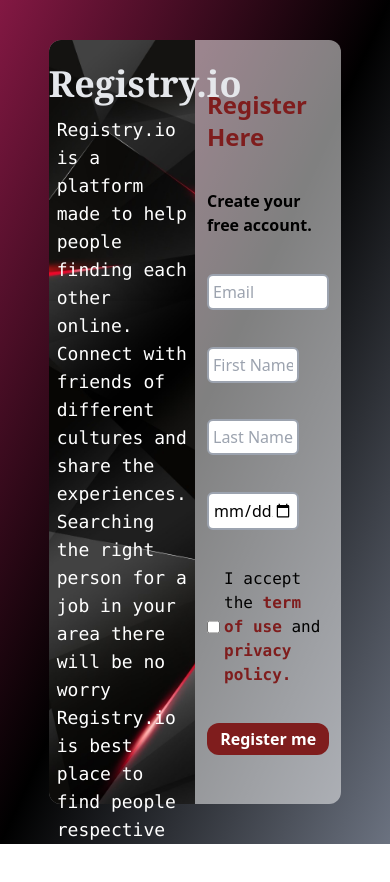
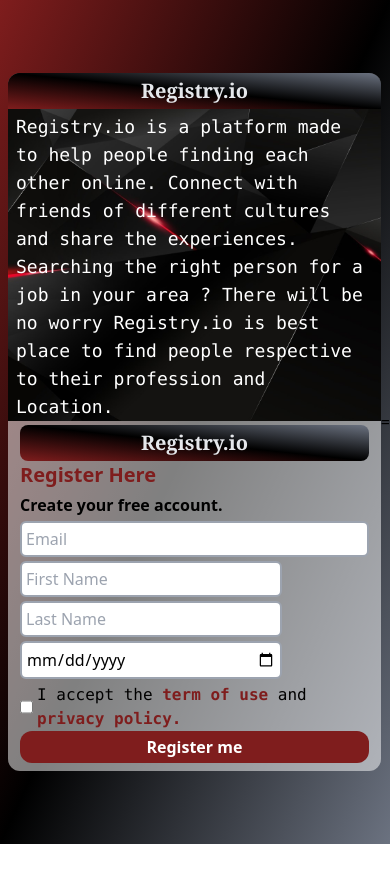
Before and after one commit to soft-engg/registry.net, a React (Create React App) app: page / in a window 390 px wide. Shown: the top 882 px of the page. After the commit the page ends 844 px from the top, so only its background shows below. Built offline with nearby package versions, Linux system fonts and the light colour scheme.

Commit message:
made the registration page responsive

```diff
--- a/src/App.js
+++ b/src/App.js
@@ -1,5 +1,4 @@
 
-import Login from './components/login';
 import Register from './components/register';
 function App() {
   return <Register></Register>
--- a/src/components/login.jsx
+++ b/src/components/login.jsx
@@ -1,129 +1,9 @@
 import React from "react";
 export default function Login(){
-    return <section class="h-screen">
-  <div class="px-6 h-full text-gray-800">
-    <div
-      class="flex xl:justify-center lg:justify-between justify-center items-center flex-wrap h-full g-6"
-    >
-      <div
-        class="grow-0 shrink-1 md:shrink-0 basis-auto xl:w-6/12 lg:w-6/12 md:w-9/12 mb-12 md:mb-0"
-      >
-        <img
-          src="https://mdbcdn.b-cdn.net/img/Photos/new-templates/bootstrap-login-form/draw2.webp"
-          class="w-full"
-          alt="Sample image"
-        />
-      </div>
-      <div class="xl:ml-20 xl:w-5/12 lg:w-5/12 md:w-8/12 mb-12 md:mb-0">
-        <form>
-          <div class="flex flex-row items-center justify-center lg:justify-start">
-            <p class="text-lg mb-0 mr-4">Sign in with</p>
-            <button
-              type="button"
-              data-mdb-ripple="true"
-              data-mdb-ripple-color="light"
-              class="inline-block p-3 bg-blue-600 text-white font-medium text-xs leading-tight uppercase rounded-full shadow-md hover:bg-blue-700 hover:shadow-lg focus:bg-blue-700 focus:shadow-lg focus:outline-none focus:ring-0 active:bg-blue-800 active:shadow-lg transition duration-150 ease-in-out mx-1"
-            >
-             {/* <!-- Facebook --> */}
-            <svg xmlns="http://www.w3.org/2000/svg" viewBox="0 0 320 512" class="w-4 h-4">
-                <path
-                  fill="currentColor"
-                  d="M279.14 288l14.22-92.66h-88.91v-60.13c0-25.35 12.42-50.06 52.24-50.06h40.42V6.26S260.43 0 225.36 0c-73.22 0-121.08 44.38-121.08 124.72v70.62H22.89V288h81.39v224h100.17V288z"
-                />
-              </svg>
-            </button>
+    return <body class="h-screen overflow-hidden flex items-center justify-center">
 
-            <button
-              type="button"
-              data-mdb-ripple="true"
-              data-mdb-ripple-color="light"
-              class="inline-block p-3 bg-blue-600 text-white font-medium text-xs leading-tight uppercase rounded-full shadow-md hover:bg-blue-700 hover:shadow-lg focus:bg-blue-700 focus:shadow-lg focus:outline-none focus:ring-0 active:bg-blue-800 active:shadow-lg transition duration-150 ease-in-out mx-1"
-            >
-              {/* <!-- Twitter --> */}
-              <svg xmlns="http://www.w3.org/2000/svg" viewBox="0 0 512 512" class="w-4 h-4">
 
-                <path
-                  fill="currentColor"
-                  d="M459.37 151.716c.325 4.548.325 9.097.325 13.645 0 138.72-105.583 298.558-298.558 298.558-59.452 0-114.68-17.219-161.137-47.106 8.447.974 16.568 1.299 25.34 1.299 49.055 0 94.213-16.568 130.274-44.832-46.132-.975-84.792-31.188-98.112-72.772 6.498.974 12.995 1.624 19.818 1.624 9.421 0 18.843-1.3 27.614-3.573-48.081-9.747-84.143-51.98-84.143-102.985v-1.299c13.969 7.797 30.214 12.67 47.431 13.319-28.264-18.843-46.781-51.005-46.781-87.391 0-19.492 5.197-37.36 14.294-52.954 51.655 63.675 129.3 105.258 216.365 109.807-1.624-7.797-2.599-15.918-2.599-24.04 0-57.828 46.782-104.934 104.934-104.934 30.213 0 57.502 12.67 76.67 33.137 23.715-4.548 46.456-13.32 66.599-25.34-7.798 24.366-24.366 44.833-46.132 57.827 21.117-2.273 41.584-8.122 60.426-16.243-14.292 20.791-32.161 39.308-52.628 54.253z"
-                />
-              </svg>
-            </button>
 
-            <button
-              type="button"
-              data-mdb-ripple="true"
-              data-mdb-ripple-color="light"
-              class="inline-block p-3 bg-blue-600 text-white font-medium text-xs leading-tight uppercase rounded-full shadow-md hover:bg-blue-700 hover:shadow-lg focus:bg-blue-700 focus:shadow-lg focus:outline-none focus:ring-0 active:bg-blue-800 active:shadow-lg transition duration-150 ease-in-out mx-1"
-            >
-              {/*<!-- Linkedin -->*/}
-              <svg xmlns="http://www.w3.org/2000/svg" viewBox="0 0 448 512" class="w-4 h-4">
-                <path
-                  fill="currentColor"
-                  d="M100.28 448H7.4V148.9h92.88zM53.79 108.1C24.09 108.1 0 83.5 0 53.8a53.79 53.79 0 0 1 107.58 0c0 29.7-24.1 54.3-53.79 54.3zM447.9 448h-92.68V302.4c0-34.7-.7-79.2-48.29-79.2-48.29 0-55.69 37.7-55.69 76.7V448h-92.78V148.9h89.08v40.8h1.3c12.4-23.5 42.69-48.3 87.88-48.3 94 0 111.28 61.9 111.28 142.3V448z"
-                />
-              </svg>
-            </button>
-          </div>
 
-          <div
-            class="flex items-center my-4 before:flex-1 before:border-t before:border-gray-300 before:mt-0.5 after:flex-1 after:border-t after:border-gray-300 after:mt-0.5"
-          >
-            <p class="text-center font-semibold mx-4 mb-0">Or</p>
-          </div>
-
-          {/*<!-- Email input -->*/}
-          <div class="mb-6">
-            <input
-              type="text"
-              class="form-control block w-full px-4 py-2 text-xl font-normal text-gray-700 bg-white bg-clip-padding border border-solid border-gray-300 rounded transition ease-in-out m-0 focus:text-gray-700 focus:bg-white focus:border-blue-600 focus:outline-none"
-              id="exampleFormControlInput2"
-              placeholder="Email address"
-            />
-          </div>
-
-           {/*<!-- Password input -->*/}
-          <div class="mb-6">
-            <input
-              type="password"
-              class="form-control block w-full px-4 py-2 text-xl font-normal text-gray-700 bg-white bg-clip-padding border border-solid border-gray-300 rounded transition ease-in-out m-0 focus:text-gray-700 focus:bg-white focus:border-blue-600 focus:outline-none"
-              id="exampleFormControlInput2"
-              placeholder="Password"
-            />
-          </div>
-
-          <div class="flex justify-between items-center mb-6">
-            <div class="form-group form-check">
-              <input
-                type="checkbox"
-                class="form-check-input appearance-none h-4 w-4 border border-gray-300 rounded-sm bg-white checked:bg-blue-600 checked:border-blue-600 focus:outline-none transition duration-200 mt-1 align-top bg-no-repeat bg-center bg-contain float-left mr-2 cursor-pointer"
-                id="exampleCheck2"
-              />
-              <label class="form-check-label inline-block text-gray-800" for="exampleCheck2"
-                >Remember me</label
-              >
-            </div>
-            <a href="#!" class="text-gray-800">Forgot password?</a>
-          </div>
-
-          <div class="text-center lg:text-left">
-            <button
-              type="button"
-              class="inline-block px-7 py-3 bg-blue-600 text-white font-medium text-sm leading-snug uppercase rounded shadow-md hover:bg-blue-700 hover:shadow-lg focus:bg-blue-700 focus:shadow-lg focus:outline-none focus:ring-0 active:bg-blue-800 active:shadow-lg transition duration-150 ease-in-out"
-            >
-              Login
-            </button>
-            <p class="text-sm font-semibold mt-2 pt-1 mb-0">
-              Don't have an account?
-              <a
-                href="#!"
-                class="text-red-600 hover:text-red-700 focus:text-red-700 transition duration-200 ease-in-out"
-                >Register</a
-              >
-            </p>
-          </div>
-        </form>
-      </div>
-    </div>
-  </div>
-</section>
+</body>
 }
--- a/src/components/register.jsx
+++ b/src/components/register.jsx
@@ -1,36 +1,40 @@
 import React from "react";
 export default function Register(){
-    return <div className="h-screen  bg-gradient-to-br from-pink-900 via-black to-gray-500 flex  justify-center">
-        <div className=" bg-white/50 rounded-xl  w-3/4 my-10 flex">
-            <div className="w-1/2 bg-[url('./images/form.jpg')]  bg-cover rounded-l-xl flex flex-col "  >
-                <h2 className="text-4xl font-bold font-serif text-center pt-6 pb-3 text-gray-200">
+    return <div className="min-h-screen  bg-gradient-to-br from-red-900 via-black to-gray-500 flex  justify-center items-center pl-2 ">
+        <div className=" bg-white/50  rounded-xl  sm:w-full lg:w-3/4  flex flex-col sm:flex-row h-fit ">
+
+            <div className="sm:w-1/2 sm:pb-4 bg-[url('./images/form.jpg')] bg-cover rounded-t-xl  sm:flex flex-col "  >
+                <h2 className="sm:text-3xl text-xl mb-1 font-bold font-serif text-center rounded-t-xl lg:rounded-tl-xl  bg-gradient-to-tr  py-1 text-gray-200">
                     Registry.io</h2>
-                    <p className="text-white px-2 text-lg font-mono">
+                    <p className="text-white px-2 text-lg font-mono overflow-hidden">
                         Registry.io is a platform made to help people finding each other online.
                         Connect with friends of different cultures and share the experiences.
-                        Searching the right person for a job in your area there will be no worry
+                        Searching the right person for a job in your area ? There will be no worry
                         Registry.io is best place to find people respective to their profession and Location. </p>
             </div>
-            <div className="w-1/2 flex flex-col p-3 justify-evenly  text-md">
-                <h2 className="text-2xl fotn-serif font-extrabold text-red-900">Register Here</h2>
-                <p className="text-md font-bold text-white-900 outline-2 outline-white">Create your  free account.</p>
+
+            <div className="sm:w-1/2 flex flex-col  sm:p-3 px-3 pb-2 mt-1 sm:pt-1 justify-between  text-md">
+                <h2 className="sm:text-2xl text-xl sm:hidden font-bold font-serif text-center bg-gradient-to-tr rounded-lg py-1 text-gray-200">
+                    Registry.io</h2>
+                <h2 className="text-xl sm:text-2xl fotn-serif font-extrabold text-red-900">Register Here</h2>
+                <p className="text-md mt-1 font-bold text-white-900 outline-2 outline-white">Create your  free account.</p>
                <input type="email" placeholder="Email"
-                className=" border-2 border-gray-400 text-md p-1 outline-none
+                className=" border-2 mt-1 border-gray-400 text-md p-1 outline-none
                 focus:border-black-900 rounded-md focus:shadow-lg focus:shadow-black transition ease-in-out duration-1000"></input>
                     <input type="name" placeholder="First Name" className="focus:shadow-lg focus:shadow-black transition ease-in-out duration-1000  hover:border-black/70  border-2 border-gray-400 w-3/4 text-md p-1 outline-none
-                focus:border-black-900 rounded-md" ></input>
+                focus:border-black-900 mt-1 rounded-md" ></input>
                     <input type="name" placeholder="Last Name" className="border-2 border-gray-400 w-3/4 text-md p-1 outline-none
-                focus:border-black-900 rounded-md focus:shadow-lg focus:shadow-black transition ease-in-out duration-1000" ></input>
+                focus:border-black-900 mt-1 rounded-md focus:shadow-lg focus:shadow-black transition ease-in-out duration-1000" ></input>
                  <input placeholder="Date Of Birth"  type="date" className="border-2 border-gray-400 w-3/4 text-md p-1 outline-none
-                focus:border-black-900 rounded-md accent-pink-900 focus:shadow-lg focus:shadow-black transition ease-in-out duration-1000" />
+                focus:border-black-900 rounded-md mt-1 accent-pink-900 focus:shadow-lg focus:shadow-black transition ease-in-out duration-1000" />
                 <div className="flex">
-                <input type="checkbox" className="accent-black hover:accent-pink-600 hover:outline-black hover:outline-4 inline mr-1"/>
-                <p className="text-md font-mono">I accept the <span className="text-red-900 font-bold hover:text-white">term of use</span> and <span className="text-red-900 font-bold hover:text-white">privacy policy.</span></p>
+                <input type="checkbox" className="accent-black mt-1 hover:accent-pink-600 hover:outline-black hover:outline-4 inline mr-1"/>
+                <p className="text-md mt-1 font-mono">I accept the <span className="text-red-900 font-bold hover:text-white">term of use</span> and <span className="text-red-900 font-bold hover:text-white">privacy policy.</span></p>
                 </div>
 
                 <button className="bg-red-900 font-bold text-white rounded-xl py-1 hover:shadow-lg hover:shadow-black transition ease-in-out duration-1000">Register me</button>
             </div>
         </div>
-
+=
     </div>
 }
```
